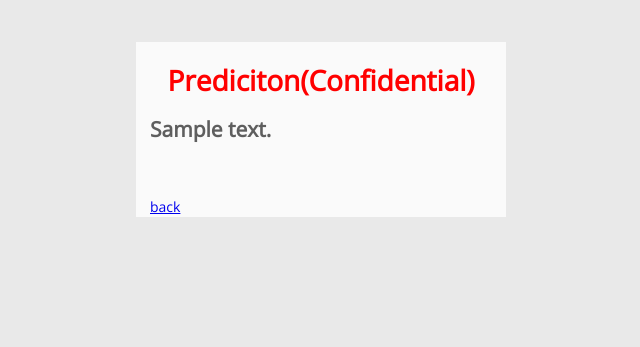
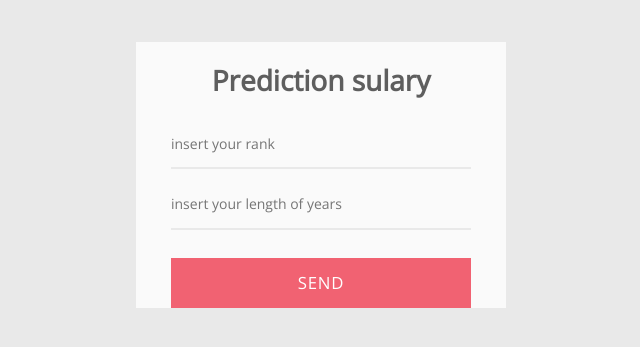
Before and after one commit to Aqite93/otsukai, a Django app: page /prediction/ in a window 1280 px wide. Shown: the top 347 px of the page, without its empty margins (319-959 px from the left). Run offline with Django 3.2, Linux system fonts and the light colour scheme; tables that the repository leaves empty hold one stand-in row (values such as "Sample post"); a database or web service that is not in the repository returns one stand-in record (values such as "Sample title"); data that the repository does not hold is empty; parts of the project's set-up code (start-up, migrations or seed data) failed here and were passed over; some libraries are stand-ins or nearby versions.

Commit message:
use API gateway and  add showing s prediction.

```diff
--- /dev/null
+++ b/prediction/forms.py
@@ -0,0 +1,18 @@
+from django import forms
+
+
+class PredictionForm(forms.Form):
+    rank = forms.CharField(
+        label='insert your rank',
+    )
+
+    capacity = forms.CharField(
+        label='insert your length of years',
+    )
+
+    def __init__(self, *args, **kwargs):
+        super(PredictionForm, self).__init__(*args, **kwargs)
+        # Set field Label as Placeholder for every field
+        for field in self.fields.values():
+            print(field.label)
+            field.widget.attrs['placeholder'] = field.label
--- a/prediction/templates/prediction.html
+++ b/prediction/templates/prediction.html
@@ -10,13 +10,21 @@
 
 <body>
     <div class="form-wrapper">
-        <h1><font color="red">Prediciton(Confidential)</font></h1>
-        <h2>{{ salary }}</h2>
-        <div class="form-footer">
-        </div>
-        <a href="{% url 'errand:index' %}" class="btn btn-primary">
-            back
-        </a>
+        <h1>Prediction sulary</h1>
+        <form method="POST" action="{% url 'prediction:culculate' %}">
+            {% csrf_token %}
+            <div class="form-item">
+                <label for="rank"></label>
+                {{ form.rank }}
+            </div>
+            <div class="form-item">
+                <label for="capacity"></label>
+                {{ form.capacity }}
+            </div>
+            <div class="button-panel">
+                <input type="submit" class="button" title="" value="send"></input>
+            </div>
+        </form>
     </div>
 </body>
 
--- a/prediction/urls.py
+++ b/prediction/urls.py
@@ -5,4 +5,5 @@ app_name = "prediction"
 
 urlpatterns = [
     path('prediction/', PredictionView.as_view(), name='index'),
+    path('prediction/salary', PredictionView.as_view(), name='culculate'),
 ]
--- a/prediction/views.py
+++ b/prediction/views.py
@@ -1,15 +1,27 @@
 from django.shortcuts import render
 from django.views import View
+from .forms import PredictionForm
 import requests
 
 
 class PredictionView(View):
     def get(self, request):
+        form = PredictionForm()
+
+        return render(request, 'prediction.html', context={
+            'form': form
+        })
+
+    def post(self, request):
+        rank = request.POST.get('rank')
+        capacity = int(request.POST.get('capacity'))
+
+        # request aws API gateway of getCSCV
         url = "https://9bhswaqkbk.execute-api.ap-northeast-1.amazonaws.com/salary/prediction"
-        params = {'rank': 'S3', 'capacity': 2}
+        params = {'rank': rank, 'capacity': capacity}
         res = requests.get(url, params=params)
         json_data = res.json()
 
-        return render(request, 'prediction.html', context={
+        return render(request, 'prediction_result.html', context={
             'salary': json_data['body']
         })
```
Also changed, not shown: prediction/templates/prediction_result.html (added, +25 -0 lines).
